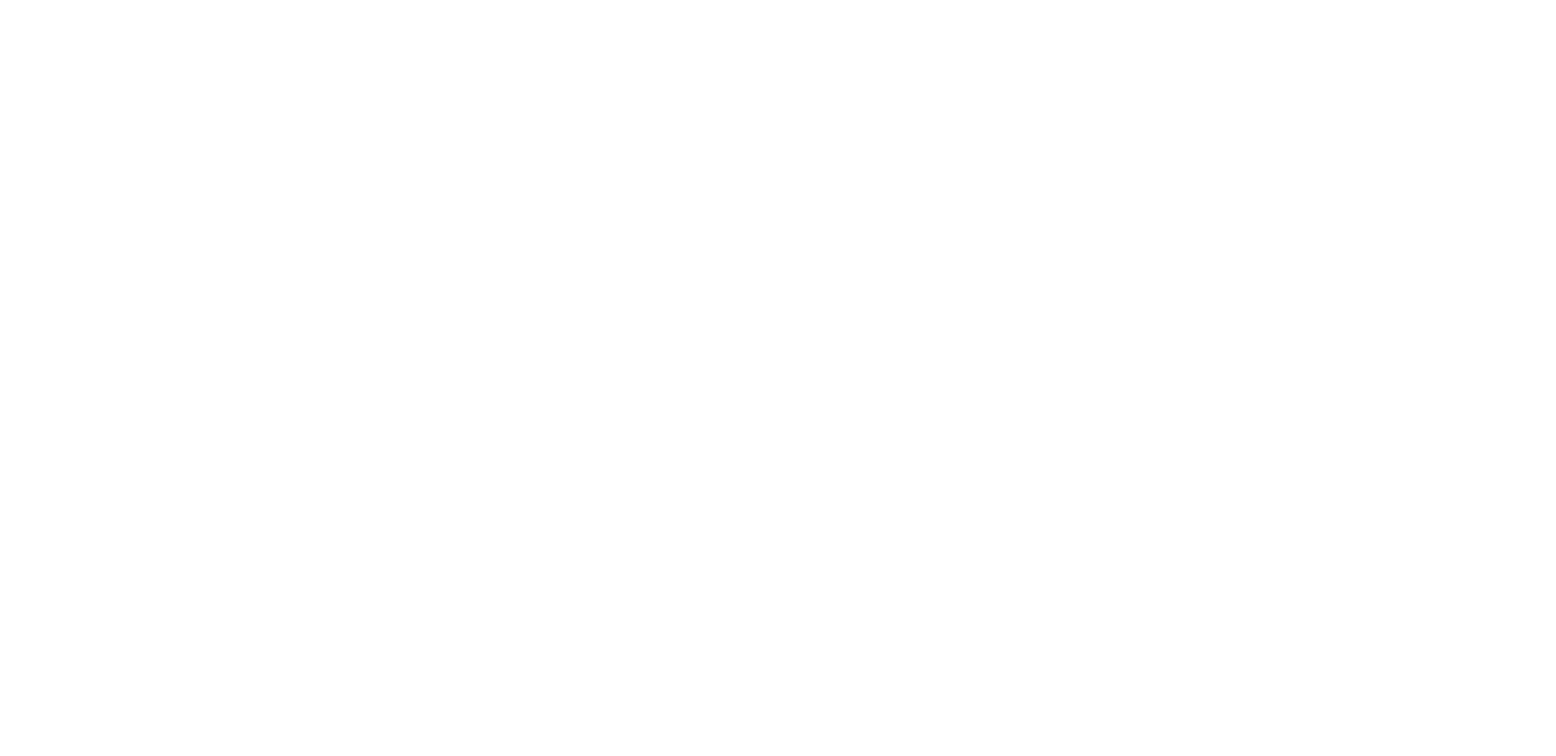
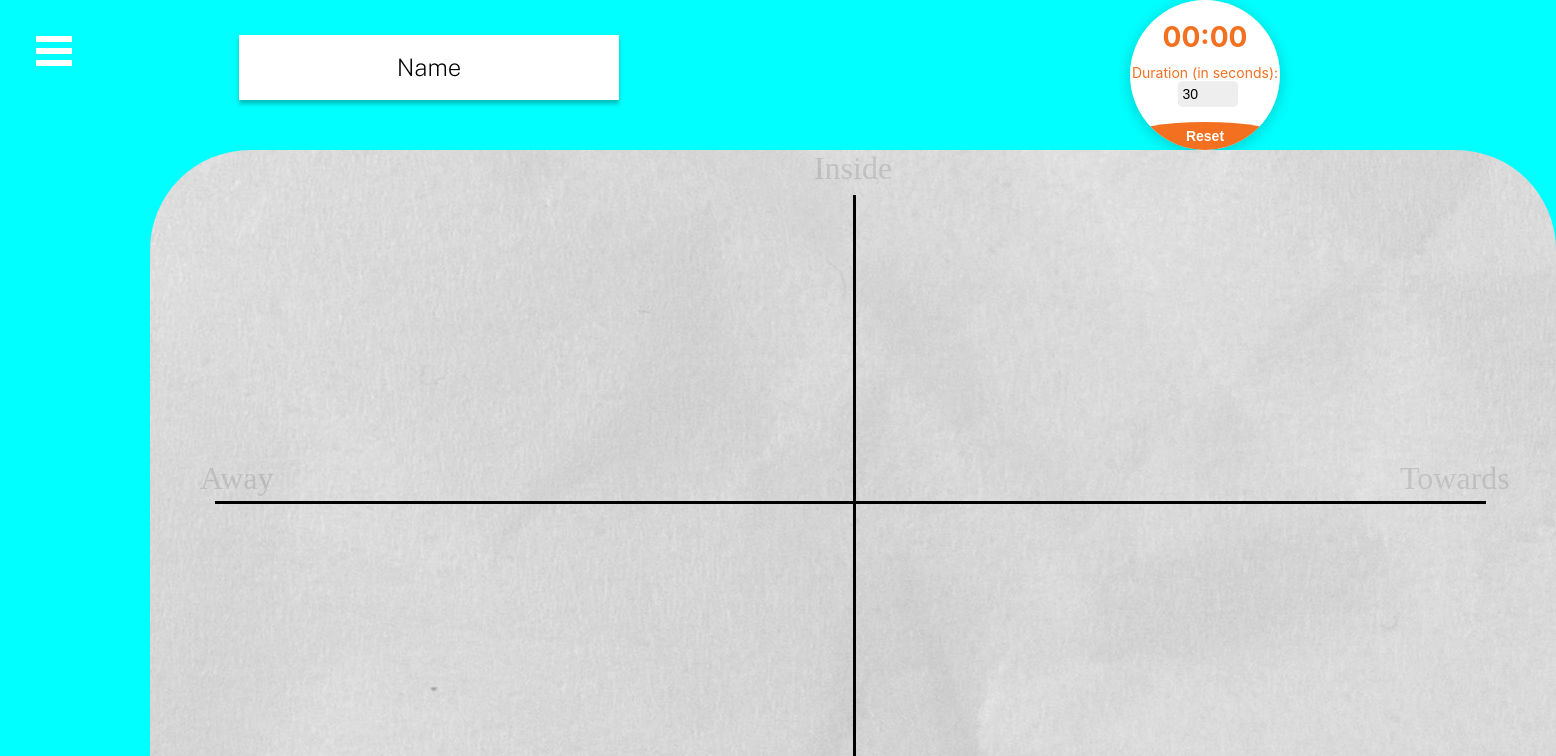
Before and after one commit to indexZ3ro/FIT4002, a React (Create React App) app in the folder client/: page /TeamSession in a window 1280 px wide. Before the commit this address had no page. Shown: the top 756 px of the page, 1556 px wide, since content can reach past the window. Built offline with nearby package versions, Linux system fonts and the light colour scheme.

Commit message:
Added TeamSession - changed ACT Matrix background to paper texture

```diff
--- a/client/src/App.js
+++ b/client/src/App.js
@@ -1,8 +1,9 @@
 import { BrowserRouter as Router, Route, Routes } from "react-router-dom";
-import SoloSession from './SoloSession';
-import Sidebar from './Components/Sidebar/Sidebar';
-import './App.css';
-import Homepage from './Homepage';
+import SoloSession from "./SoloSession";
+import TeamSession from "./TeamSession";
+import Sidebar from "./Components/Sidebar/Sidebar";
+import "./App.css";
+import Homepage from "./Homepage";
 import { Provider } from "react-redux";
 import store from "./store/store";
 
@@ -11,10 +12,11 @@ function App() {
         <Provider store={store}>
             <Router>
                 <div className="App">
-            <Sidebar/>
+                    <Sidebar />
                     <Routes>
-              <Route path="/" element={ <Homepage/> } />
-              <Route path="/SoloSession" element={< SoloSession />} />
+                        <Route path="/" element={<Homepage />} />
+                        <Route path="/SoloSession" element={<SoloSession />} />
+                        <Route path="/TeamSession" element={<TeamSession />} />
                     </Routes>
                 </div>
             </Router>
--- a/client/src/Components/Sidebar/Sidebar.js
+++ b/client/src/Components/Sidebar/Sidebar.js
@@ -1,15 +1,22 @@
-import React from 'react';
-import '../../css/sidebar.css';
+import React from "react";
+import "../../css/sidebar.css";
 import { Link } from "react-router-dom";
-import { slide as Menu } from 'react-burger-menu';
+import { slide as Menu } from "react-burger-menu";
 
 const Sidebar = (props) => {
-  return (
-    <Menu width={ '250px' } styles={{bmMenu: {"overflow-y": 'hidden'}}}>
-      <Link to="/" className="menu-item">Home Screen</Link>
-      <Link to="/SoloSession" className="menu-item">Solo Session</Link>
-    </Menu>
-  );
+    return (
+        <Menu width={"250px"} styles={{ bmMenu: { "overflow-y": "hidden" } }}>
+            <Link to="/" className="menu-item">
+                Home Screen
+            </Link>
+            <Link to="/TeamSession" className="menu-item">
+                Team Session
+            </Link>
+            <Link to="/SoloSession" className="menu-item">
+                Solo Session
+            </Link>
+        </Menu>
+    );
 };
 
 export default Sidebar;
--- /dev/null
+++ b/client/src/TeamSession.js
@@ -0,0 +1,20 @@
+import React from "react";
+import "./App.css";
+import Sidebar from "./Components/Sidebar/Sidebar";
+import TeamHeader from "./Components/TeamHeader/TeamHeader";
+import ACTMatrix from "./Components/ACTMatrix/ACTMatrix";
+import Timer from "./Components/Timer/Timer";
+
+const TeamSession = () => {
+    document.body.style.backgroundColor = "cyan";
+    return (
+        <div>
+            <TeamHeader />
+            <Sidebar />
+            <ACTMatrix />
+            <Timer />
+        </div>
+    );
+};
+
+export default TeamSession;
--- a/client/src/css/ACTMatrix.css
+++ b/client/src/css/ACTMatrix.css
@@ -1,7 +1,7 @@
 .container {
     width: 1406px;
     height: 702px;
-    background-color: white;
+    background-image: url("../assets/paper-background.jpg");
     position: absolute;
     box-sizing: border-box;
     border-radius: 100px;
```
Also changed, not shown: client/src/assets/paper-background.jpg (added). Lines whose indentation alone changed are shown as unchanged.
